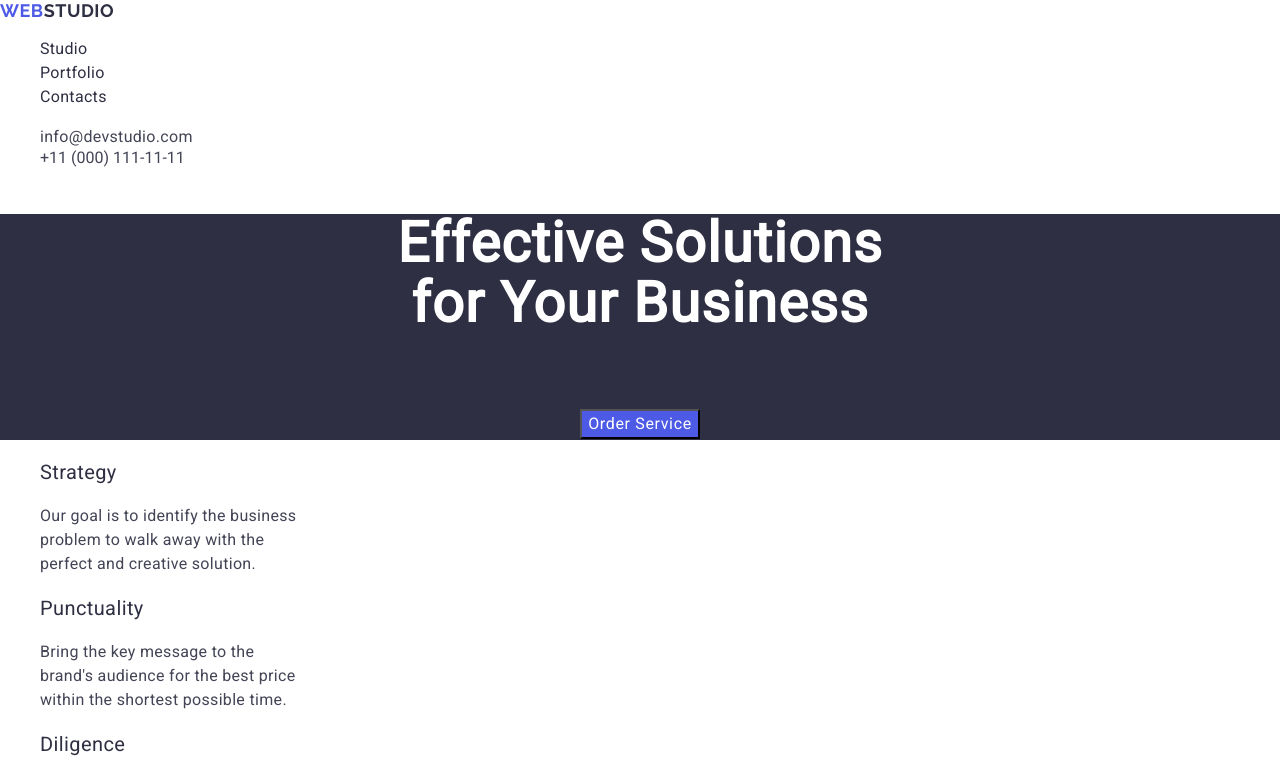
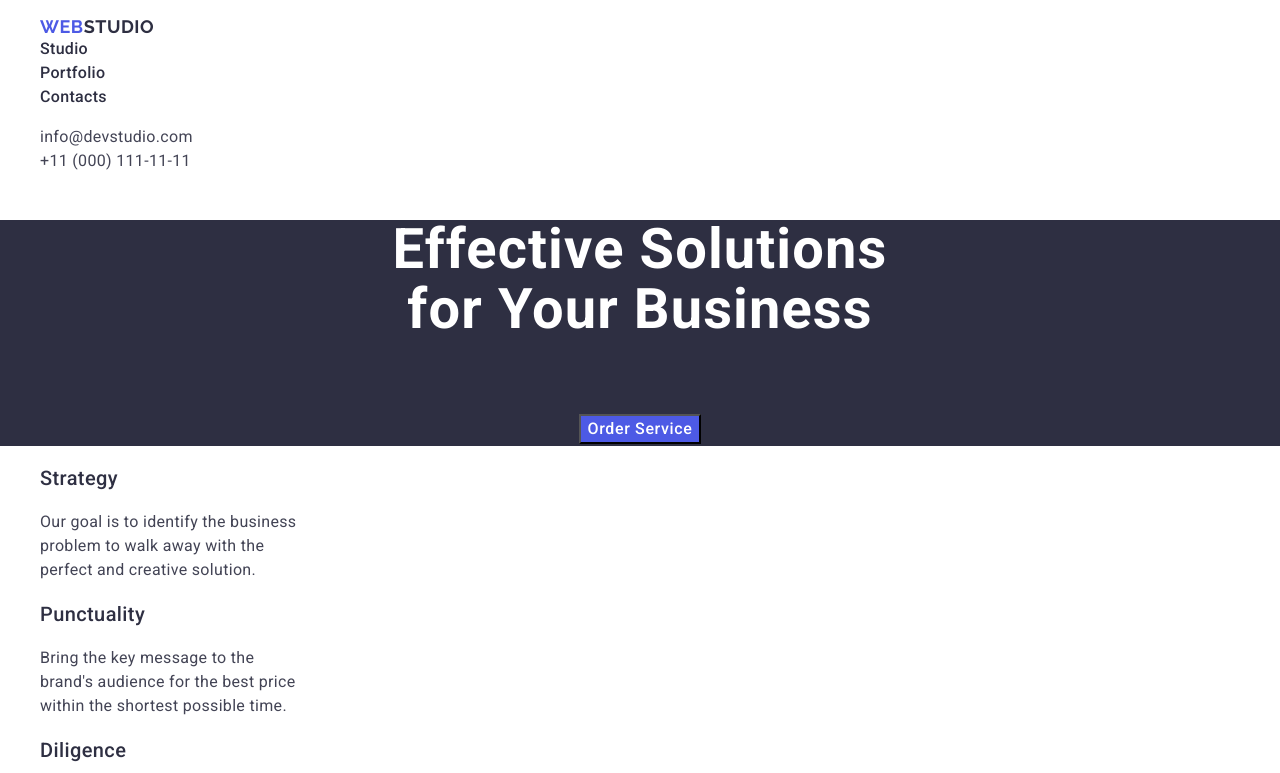
Before and after one commit to forzin/goit-markup-hw-06, a plain HTML site: page index.html in a window 1280 px wide. Shown: the top 773 px of the page. Drawn offline with nearby package versions, Linux system fonts and the light colour scheme.

Commit message:
add index file

```diff
--- a/css/styles.css
+++ b/css/styles.css
@@ -1,6 +1,6 @@
 body
 {
-    font-family: 'Roboto', 'Raleway', sans-serif;
+    font-family: 'Roboto', sans-serif;
     color: #434455;
     background-color: #FFFFFF
 }
@@ -15,6 +15,7 @@ ul, li
     list-style-type: none;
 }
 
+/*-------------Navigation-----------*/
 .link {
     font-weight: 500;
     font-size: 16px;
@@ -23,18 +24,18 @@ ul, li
     color: #2e2f42;
 }
 
-.link:hover, .link:active {
+.link:hover, .link:active, .link:focus {
     color: #404bbf;
     text-decoration: underline;
 }
 
+/*-------------Address-----------*/
 .menu-address {
     font-style: normal;
 }
 
 .mailto {
     color: #434455;
-    font-weight: 400;
     font-size: 16px;
     line-height: 1.5;
     letter-spacing: 0.02em;
@@ -42,7 +43,6 @@ ul, li
 
 .menu-address .mailto:focus, .menu-address .mailto:hover{
     color:#404bbf;
-    font-weight: 400;
     font-size: 16px;
     line-height: 1.5;
     letter-spacing: 0.02em;
@@ -51,12 +51,19 @@ ul, li
 
 .tel {
     color: #434455;
+    font-size: 16px;
+    line-height: 1.5;
+    letter-spacing: 0.02em;
 }
 
 .menu-address .tel:focus, .menu-address .tel:hover {
     color: #404bbf;
+    font-size: 16px;
+    line-height: 1.5;
+    letter-spacing: 0.02em;
 }
 
+/*-------------Button-----------*/
 .button {
     background-color: #4D5AE5;
     color: #fff;
@@ -68,11 +75,22 @@ ul, li
     letter-spacing: 0.04em;
 }
 
-.button:hover {
+.button:hover, .button:focus {
     background-color: #404BBF;
     font-size: 16px;
 }
 
+.section-button{
+    color: #fff;
+    font-weight: 700;
+    font-size: 56px;
+    line-height: 1.07;
+    letter-spacing: 0.02em;
+    text-align: center;
+    background-color: #2e2f42;
+}
+
+/*-------------Logotype-----------*/
 .logo{
     color: #4d5ae5;
     font-size: 18px;
@@ -93,22 +111,15 @@ ul, li
     font-family: "Raleway", sans-serif;
 }
 
-.section-button{
-    color: #fff;
-    font-weight: 700;
-    font-size: 56px;
-    line-height: 1.07;
-    letter-spacing: 0.02em;
-    text-align: center;
-    background-color: #2e2f42;
-}
 
+/*-------------H1-----------*/
 .big-text {
     font-size: 56px;
     line-height: 1.07;
     letter-spacing: 0.02em;
 }
 
+/*-------------Our Benefits-----------*/
 .title-benefits {
     color: #2e2f42;
     font-weight: 500;
@@ -125,6 +136,7 @@ ul, li
     color: #434455;
 }
 
+/*-------------Our Team-----------*/
 .team {
     background-color: #F4F4FD;
 }
@@ -161,6 +173,7 @@ ul, li
     text-align: center;
 }
 
+/*-------------Our Portfolio-----------*/
 .portfolio-list {
     font-weight: 700;
     font-size: 36px;
@@ -186,6 +199,7 @@ ul, li
     font-size: 16px;
 }
 
+/*-------------Footer-----------*/
 .footer {
 
     background-color: #2e2f42;
--- a/index.html
+++ b/index.html
@@ -5,21 +5,25 @@
         <meta name="viewport" content="width=device-width, initial-scale=1.0">
         <title>WebStudio</title>
 
-
+        <!-- -----Normolize----- -->
         <link rel="stylesheet" href="https://cdnjs.cloudflare.com/ajax/libs/modern-normalize/2.0.0/modern-normalize.min.css">
 
-
+        <!-- -----Fonts google----- -->
         <link rel="preconnect" href="https://fonts.googleapis.com">
         <link rel="preconnect" href="https://fonts.gstatic.com" crossorigin>
-        <link href="https://fonts.googleapis.com/css2?family=Raleway:ital,wght@0,700;1,700;&family=Roboto:ital,wght@400;500;700;&display=swap" rel="stylesheet">
+        <link href="https://fonts.googleapis.com/css2?family=Raleway:ital,wght@0,700;1,700&family=Roboto:wght@400;500;700&display=swap" rel="stylesheet">
 
         <link rel="stylesheet" href="./css/styles.css" />
     </head>
     <body>
+
+        <!-- -----Header------ -->
         <header class="page-header">
             <nav class="page-nav">
-                <a href="./index.html" class="logo">Web<span class="logo-black">Studio</span></a>
                 <ul class="menu-links">
+                    <li class="menu-logo">
+                        <a href="./index.html" class="logo">Web<span class="logo-black">Studio</span></a>
+                    </li>
                     <li class="menu-item">
                         <a href="" class="link">Studio</a>
                     </li>
@@ -31,6 +35,8 @@
                     </li>
                 </ul>
             </nav>
+
+            <!-- -----Address----- -->
             <address class="menu-address">
                 <ul class="menu">
                     <li class="menu-mailto">
@@ -43,12 +49,16 @@
             </address>
         </header>
 
+        <!-- -----Main----- -->
         <main class="page-main">
+
+            <!-- -----Button----- -->
             <section class="section-button">
                 <h1 class="big-text">Effective Solutions<br> for Your Business</h1>
                 <button type="button" class="button">Order Service</button>
             </section>
 
+            <!-- -----Our benefits----- -->
             <section class="our-benefits">
                 <h2 hidden class="benefits">Our benefits</h2>
                 <ul class="menu-benefits">
@@ -71,6 +81,7 @@
                 </ul>
             </section>
 
+            <!-- -----Our team----- -->
             <section class="team">
                 <h2 class="team-list">Our Team</h2>
                 <ul class="menu-team">
@@ -97,6 +108,7 @@
                 </ul>
             </section>
 
+            <!-- -----Our Portfolio------ -->
             <section class="portfolio">
                 <h2 class="portfolio-list">Our Portfolio</h2>
                 <ul class="menu-portfolio">
@@ -135,7 +147,7 @@
 
         </main>
 
-
+        <!-- -----Footer----- -->
         <footer class="footer">
             <a href="./index.html" class="logo-footer">Web<span class="logo-white">Studio</span></a>
             <p class="text-footer">Increase the flow of customers and<br> sales for your business with digital<br> marketing & growth solutions.</p>
```
